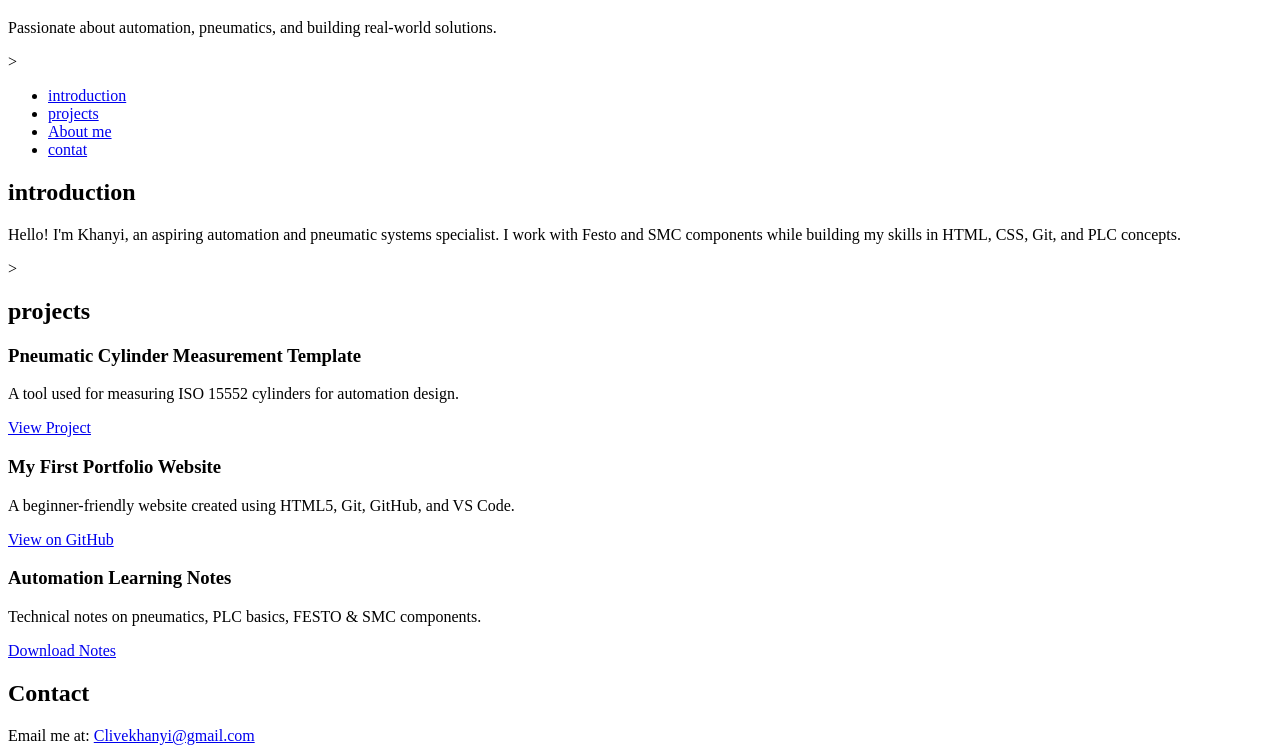
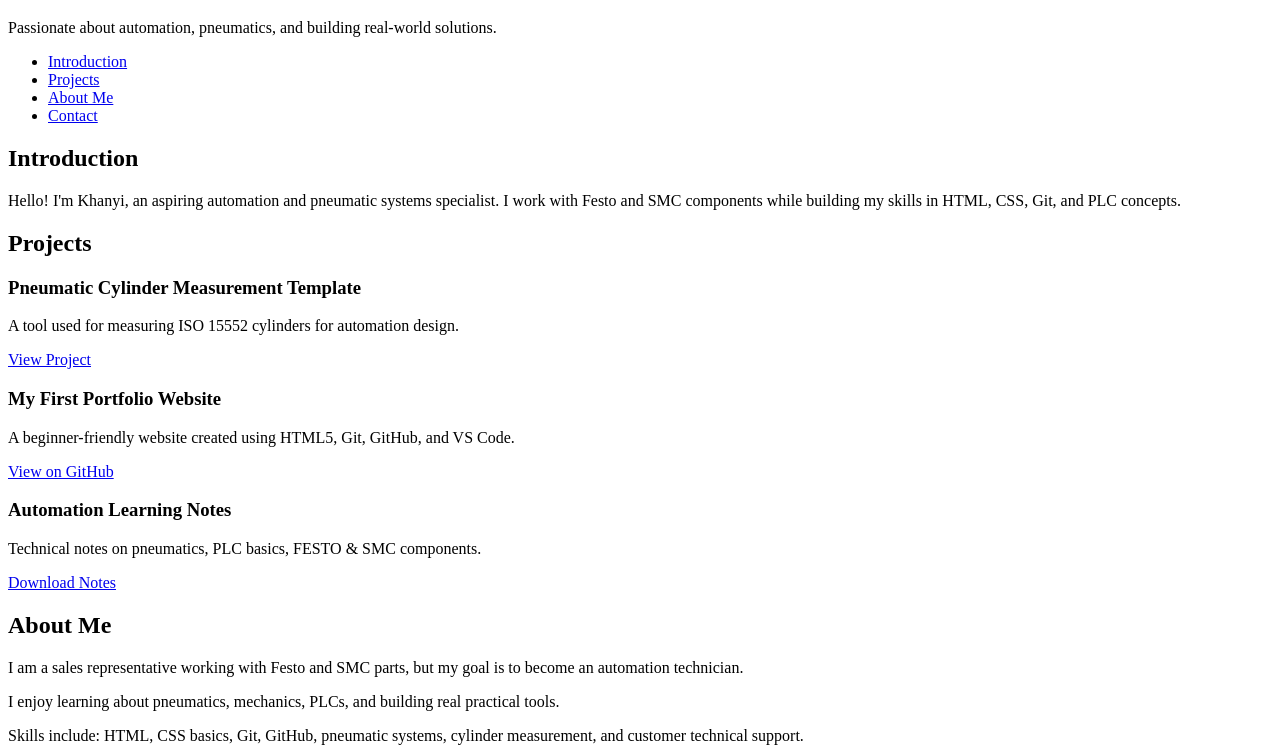
Before and after one commit to clivekhanyi-dev/My_First_Portfolio, a plain HTML site: page portfolio/index.html in a window 1280 px wide. Shown: the part 61-808 px from the top of the page. Drawn offline with Linux system fonts and the light colour scheme.

Commit message:
fixed all class names and footer errors

```diff
--- a/portfolio/index.html
+++ b/portfolio/index.html
@@ -6,45 +6,46 @@
 </head>
 
 <body>
-    <!--HEADER-->
+
+    <!-- HEADER -->
     <header>
         <h1>Khanyi Clive Mzizi</h1>
         <p>Passionate about automation, pneumatics, and building real-world solutions.</p>
     </header>
 
-    <!--NAVIGATION BAR-->>
+    <!-- NAVIGATION BAR -->
     <nav>
         <ul>
-            <li><a href="#introduction">introduction</a></li>
-            <li><a href="#projects">projects</a></li>
-            <li><a href="#about">About me</a></li>
-            <li><a href="#contact">contat</a></li>
+            <li><a href="#introduction">Introduction</a></li>
+            <li><a href="#projects">Projects</a></li>
+            <li><a href="#about">About Me</a></li>
+            <li><a href="#contact">Contact</a></li>
         </ul>
     </nav>
 
-    <!--INTRODUCTION SECTION-->
+    <!-- INTRODUCTION SECTION -->
     <section id="introduction">
-        <h2>introduction</h2>
+        <h2>Introduction</h2>
         <p>Hello! I'm Khanyi, an aspiring automation and pneumatic systems specialist. I work with Festo and SMC components while building my skills in HTML, CSS, Git, and PLC concepts.</p>
     </section>
 
-    <!--PROJECTS-->>
+    <!-- PROJECTS SECTION -->
     <section id="projects">
-        <h2>projects</h2>
+        <h2>Projects</h2>
 
-        <article class="projects">
+        <article class="project">
             <h3>Pneumatic Cylinder Measurement Template</h3>
             <p>A tool used for measuring ISO 15552 cylinders for automation design.</p>
             <a href="https://google.com" target="_blank">View Project</a>
         </article>
 
-        <article class="projects">
+        <article class="project">
             <h3>My First Portfolio Website</h3>
             <p>A beginner-friendly website created using HTML5, Git, GitHub, and VS Code.</p>
             <a href="https://github.com/clivekhanyi-dev" target="_blank">View on GitHub</a>
         </article>
 
-        <article class="projects">
+        <article class="project">
             <h3>Automation Learning Notes</h3>
             <p>Technical notes on pneumatics, PLC basics, FESTO & SMC components.</p>
             <a href="https://google.com" target="_blank">Download Notes</a>
@@ -52,12 +53,18 @@
 
     </section>
 
-    <!--CONTACT SECTION-->
+    <!-- ABOUT ME SECTION -->
+    <section id="about">
+        <h2>About Me</h2>
+        <p>I am a sales representative working with Festo and SMC parts, but my goal is to become an automation technician.</p>
+        <p>I enjoy learning about pneumatics, mechanics, PLCs, and building real practical tools.</p>
+        <p>Skills include: HTML, CSS basics, Git, GitHub, pneumatic systems, cylinder measurement, and customer technical support.</p>
+    </section>
+
+    <!-- CONTACT SECTION -->
     <section id="contact">
         <h2>Contact</h2>
-        <p>Email me at:
-            <a href="Clivekhanyi@gmail.com">Clivekhanyi@gmail.com</a>
-        </p>
+        <p>Email me at: <a href="mailto:Clivekhanyi@gmail.com">Clivekhanyi@gmail.com</a></p>
 
         <p>
             <a href="https://www.linkedin.com" target="_blank">LinkedIn Profile</a><br>
@@ -65,8 +72,10 @@
         </p>
     </section>
 
-    <!--footer-->
+    <!-- FOOTER -->
     <footer>
         <p>&copy; 2025 Khanyi Clive Mzizi</p>
     </footer>
+
 </body>
+</html>
```
